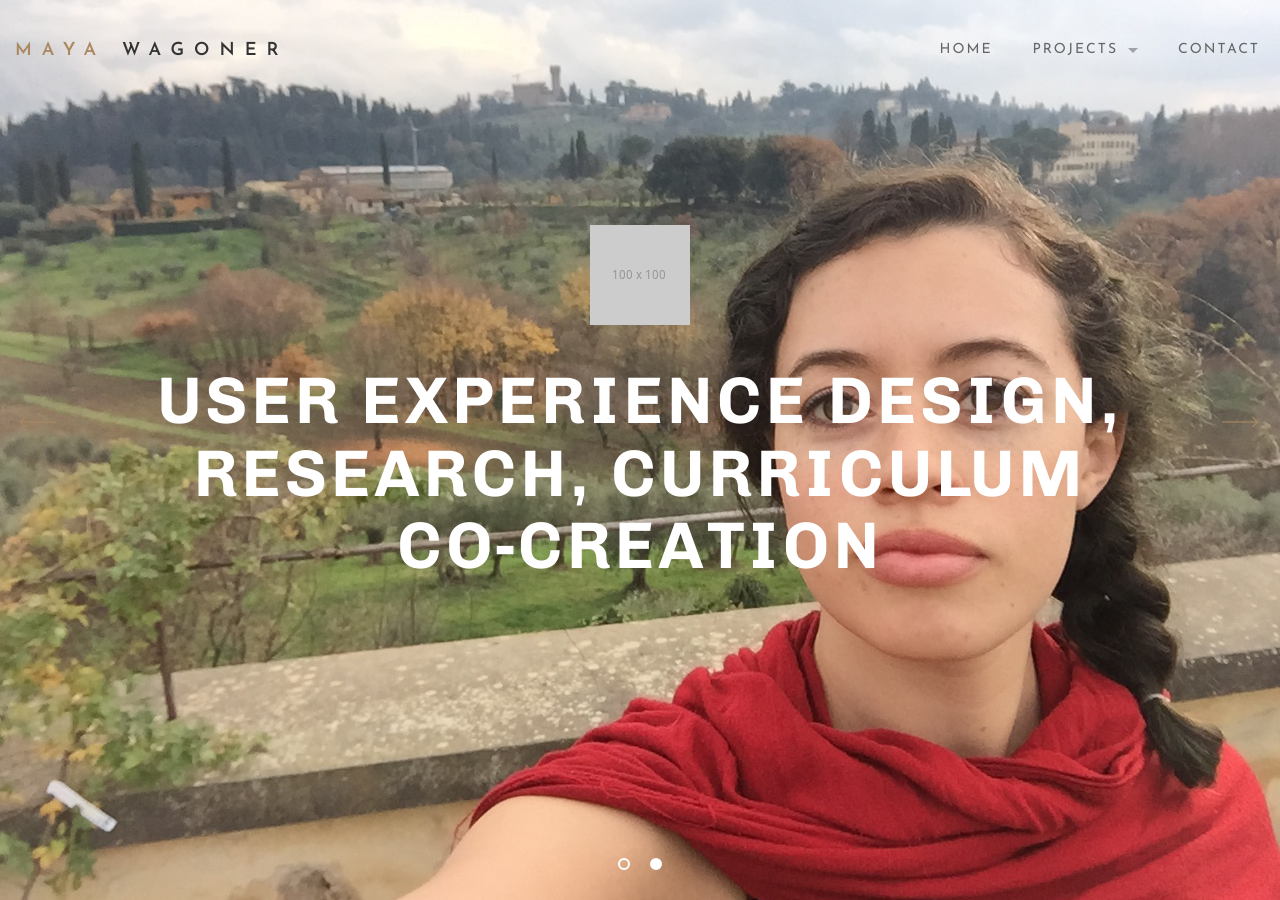
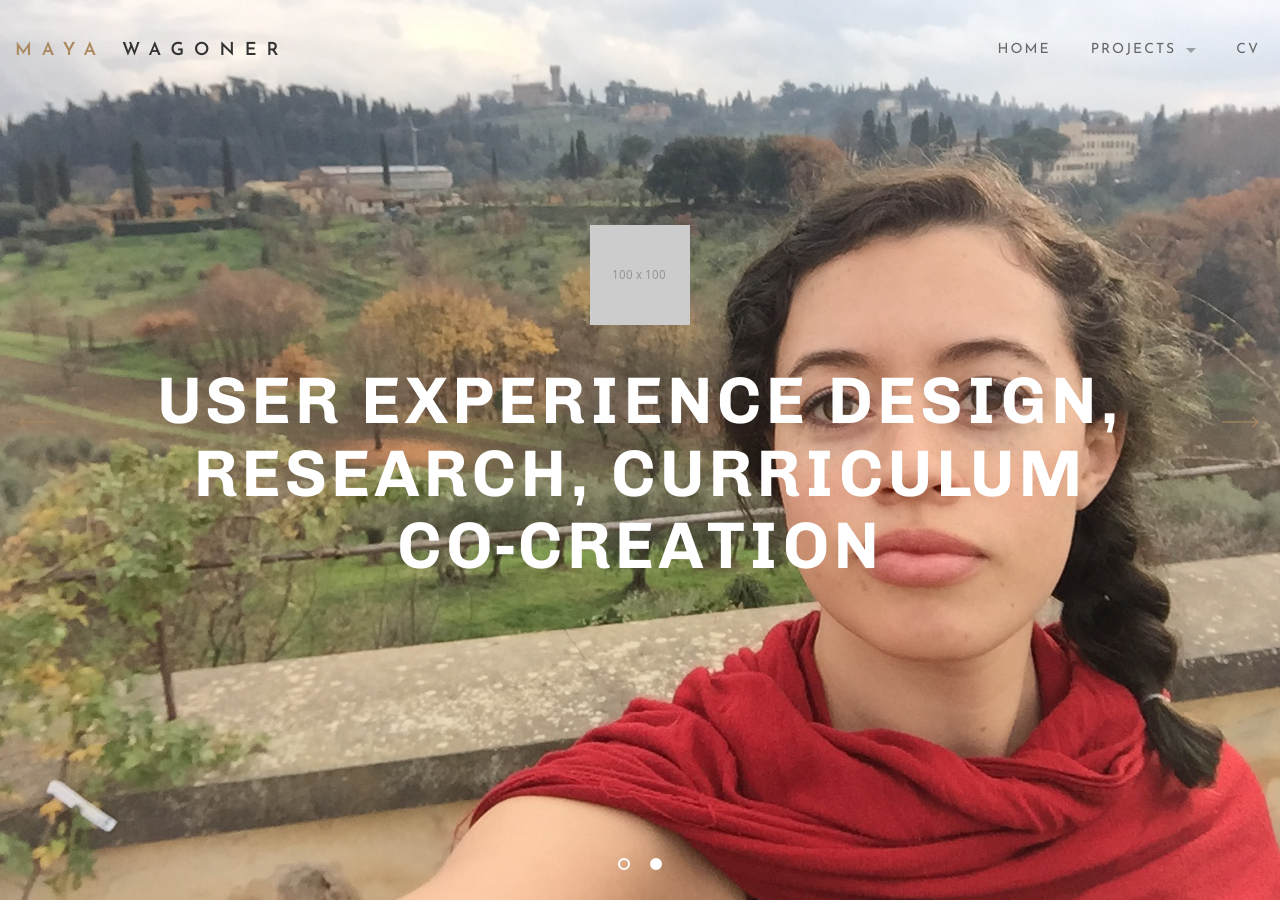
Before and after one commit to mayawagon/mayawagon.github.io, a Jekyll site: the page built from index.html, in a window 1280 px wide and 900 px high. Built offline with Jekyll 4.4.1, drawn with Linux system fonts in a browser that asks for light colours.

Commit message:
added resume to nav, removed contact

```diff
--- a/_data/nav.yml
+++ b/_data/nav.yml
@@ -14,6 +14,6 @@
       path: discotech.html
     - name: DecisionLoop
       path: decisionloop.html
-- name: Contact
-  path: contact.html
-  section_id: contact
+- name: CV
+  path: resume.pdf
+  section_id: resume
```
